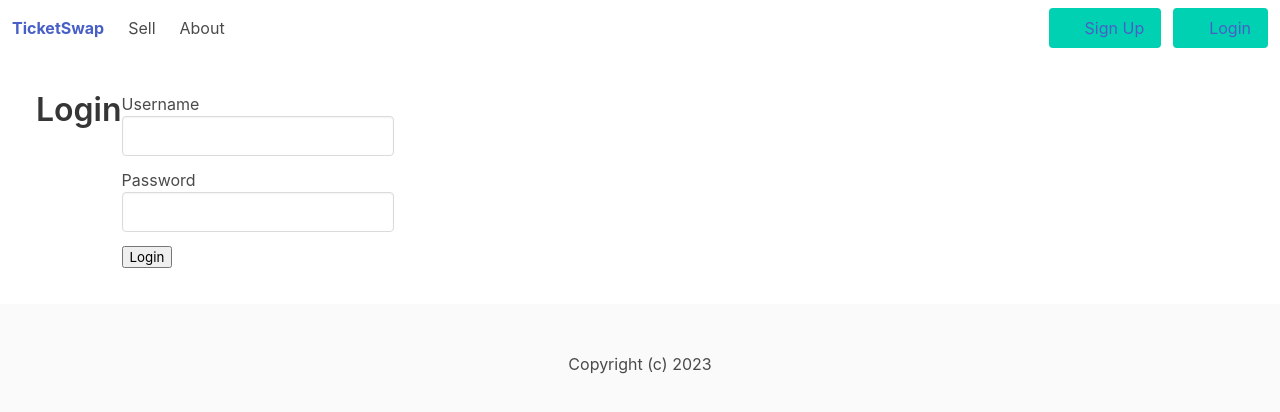
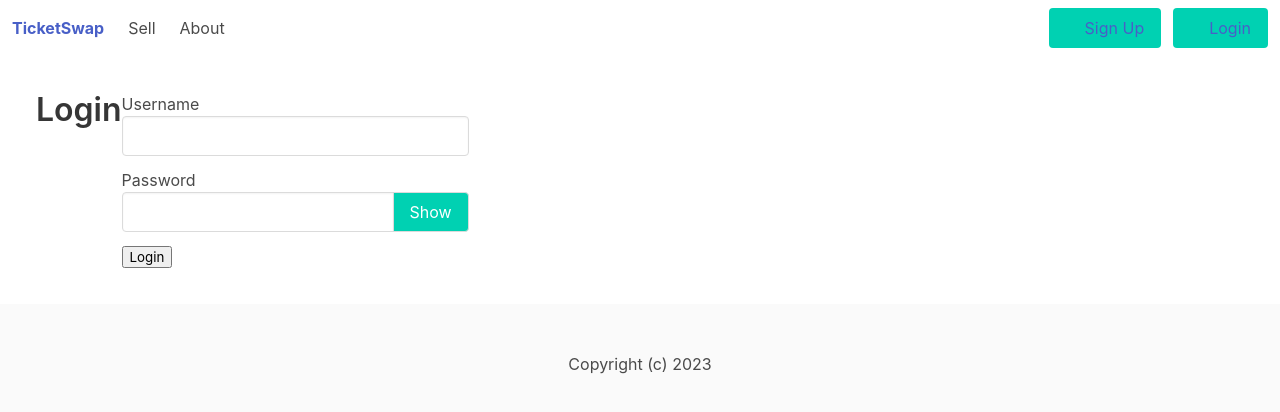
Before and after one commit to calebliu11/ticketmaster-clone, a Nuxt app in the folder nuxt-ticketswap/: page /login in a window 1280 px wide. Shown: the top 412 px of the page. Built offline with nearby package versions, Linux system fonts and the light colour scheme.

Commit message:
Update login.vue

```diff
--- a/nuxt-ticketswap/pages/login.vue
+++ b/nuxt-ticketswap/pages/login.vue
@@ -14,8 +14,19 @@
 
                 <div class="field">
                     <label>Password</label>
-                    <div class="control">
+                    <!-- <div class="control">
                         <input type="text" class="input" v-model="password">
+                    </div> -->
+                    <div class="field has-addons">
+                        <div class="control is-expanded">
+                            <input v-if="showPassword" type="text" class="input" v-model="password" />
+                            <input v-else type="password" class="input" v-model="password">
+                        </div>
+                        <div class="control">
+                            <button class="button" @click="toggleShow" :style="{backgroundColor: show ? 'white' : '#00d1b2', color: show ? 'black' : 'white'}">
+                                Show
+                            </button>
+                        </div>
                     </div>
                 </div>
 
@@ -41,11 +52,21 @@ export default {
     data() {
         return {
             username: '',
+            showPassword: false,
             password: '',
             errors: []
         }
     },
+    computed: {
+        buttonLabel() {
+            return (this.showPassword) ? "Hide" : "Show";
+        }
+    },
     methods: {
+        toggleShow() {
+            this.showPassword = !this.showPassword;
+            this.show = !this.show;
+        },
         async enterForm() {
             localStorage.removeItem("token")
 
@@ -57,7 +78,7 @@ export default {
             const csrftoken = Cookies.get('csrftoken');
             const headers = { 'Content-Type': 'application/json', 'X-CSRFToken': csrftoken };
 
-            await $fetch("api/v1/token/login/", { method: "POST", headers, body: loginFormData } )
+            await $fetch("api/v1/token/login/", { method: "POST", headers, body: loginFormData })
                 .then(response => {
                     const token = response.auth_token
                     this.$store.commit('authenticateUser', token)
```
